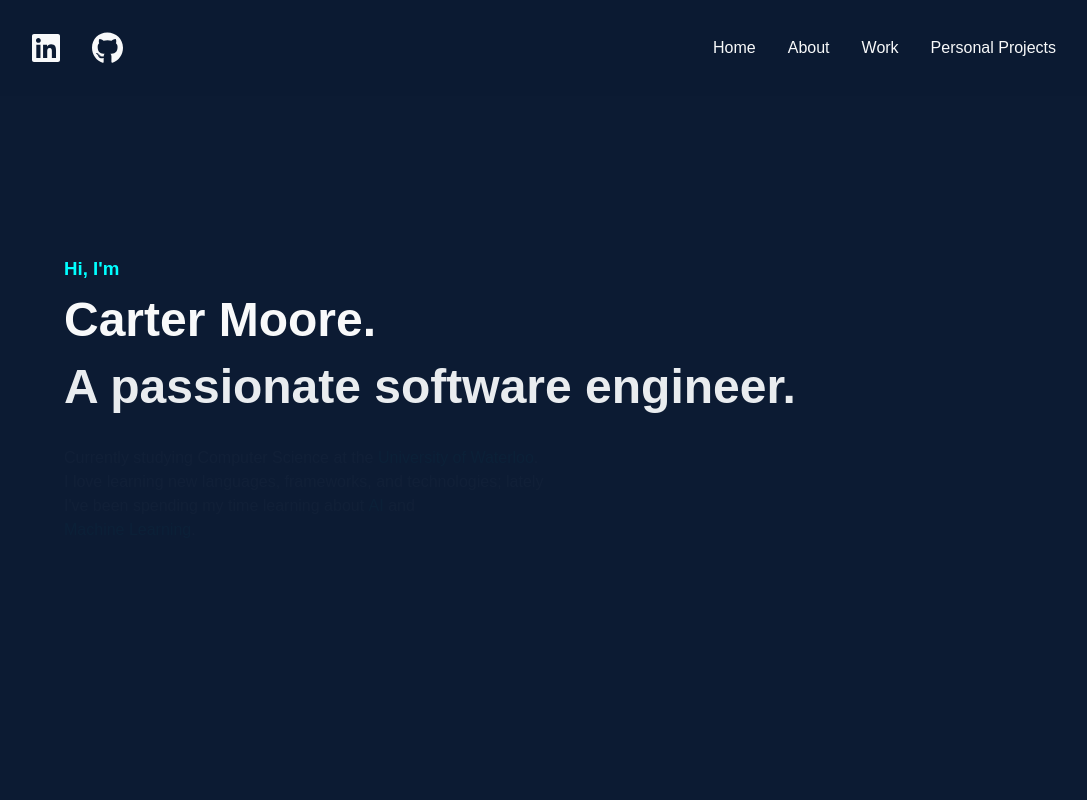
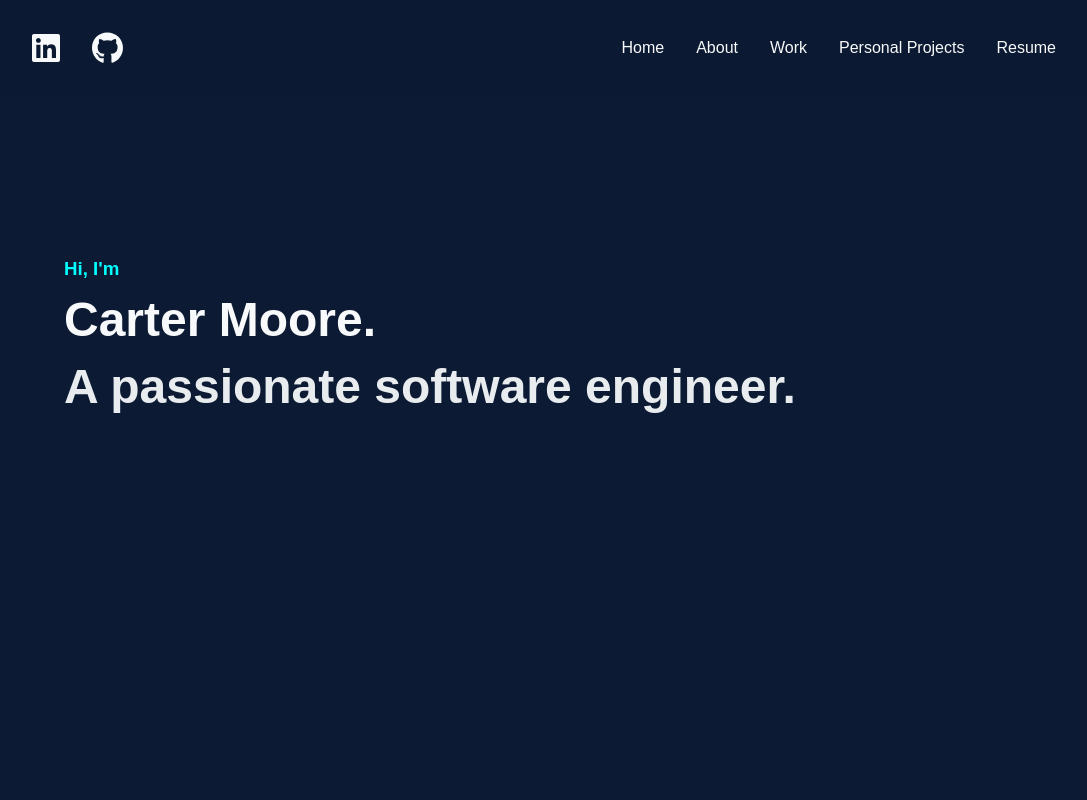
Before and after one commit to carterjmoore/personal-website, a Next.js app: page / in a window 1280 px wide. Shown: the top 800 px of the page, without its empty margins (96-1183 px from the left). Built offline with nearby package versions, Linux system fonts and the light colour scheme; a web font is replaced by a local one.

Commit message:
Add links to resume

```diff
--- a/components/home/Home.jsx
+++ b/components/home/Home.jsx
@@ -10,10 +10,10 @@ const Home = () => {
   const [showParargraph, setShowParargraph] = useState(false);
 
   useEffect(() => {
-    setTimeout(() => setShowHi(true), 2000);
-    setTimeout(() => setShowCarter(true), 2800);
-    setTimeout(() => setShowSubHeader(true), 4200);
-    setTimeout(() => setShowParargraph(true), 6200);
+    setTimeout(() => setShowHi(true), 2200);
+    setTimeout(() => setShowCarter(true), 3000);
+    setTimeout(() => setShowSubHeader(true), 4400);
+    setTimeout(() => setShowParargraph(true), 6400);
   }, []);
 
   return (
--- a/components/layout/Header.jsx
+++ b/components/layout/Header.jsx
@@ -21,6 +21,7 @@ const Header = () => {
   const [showAbout, setShowAbout] = useState(false);
   const [showWork, setShowWork] = useState(false);
   const [showProjects, setShowProjects] = useState(false);
+  const [showResume, setShowResume] = useState(false);
 
   const burgerHandler = () => {
     modalCtx.showModal();
@@ -33,6 +34,7 @@ const Header = () => {
     setTimeout(() => setShowAbout(true), 1200);
     setTimeout(() => setShowWork(true), 1400);
     setTimeout(() => setShowProjects(true), 1600);
+    setTimeout(() => setShowResume(true), 1800);
   }, []);
 
   let headerClasses = '';
@@ -78,6 +80,11 @@ const Header = () => {
             <li className={!showProjects ? classes.hide : ''}>
               <Link href="#personal-projects">Personal Projects</Link>
             </li>
+            <li className={!showResume ? classes.hide : ''}>
+              <a href="/resume.pdf" target="_blank" rel="noopener noreferrer">
+                Resume
+              </a>
+            </li>
           </ul>
         </nav>
       )}
--- a/components/ui/Modal.jsx
+++ b/components/ui/Modal.jsx
@@ -31,6 +31,9 @@ const Modal = () => {
           <Link href="#about">About</Link>
           <Link href="#work">Work</Link>
           <Link href="#personal-projects">Personal Projects</Link>
+          <a href="/resume.pdf" target="_blank" rel="noopener noreferrer">
+            Resume
+          </a>
         </div>
       </div>
     </div>
```
